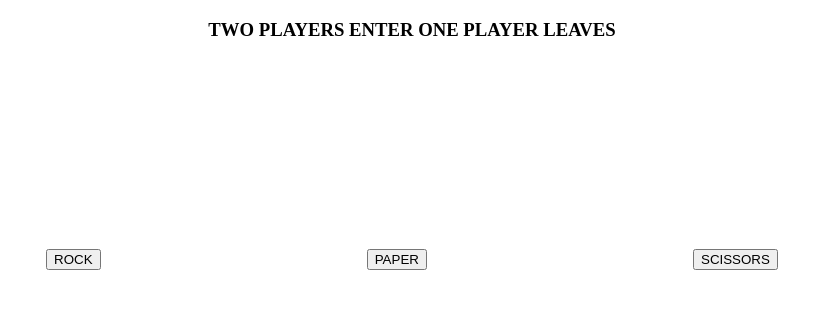
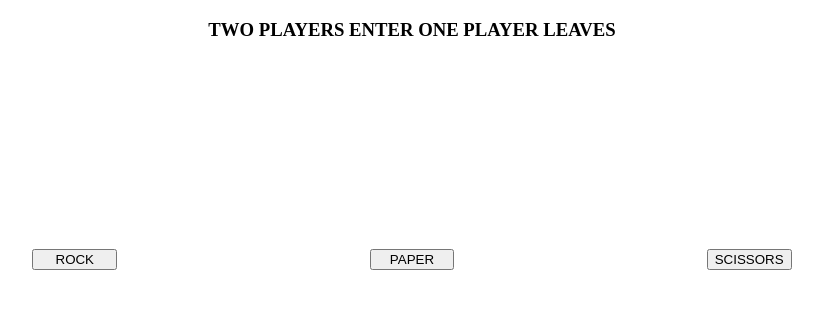
Before and after one commit to Agn3w/rps, a plain HTML site: page index.html in a window 1280 px wide. Shown: the part 61-370 px from the top of the page, without its empty margins (228-1051 px from the left). Drawn offline with Linux system fonts and the light colour scheme.

Commit message:
style buttons

```diff
--- a/style.css
+++ b/style.css
@@ -4,6 +4,14 @@
   height: 400px;
   align-items: center;
   justify-content: space-evenly;
+}
+
+#R{
+    width: 84.89px;
+}
+
+#P{
+    width: 84.89px;
 }
 
 h1{
```
